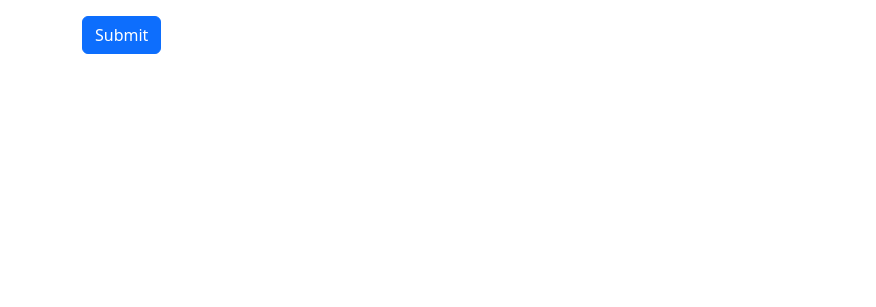
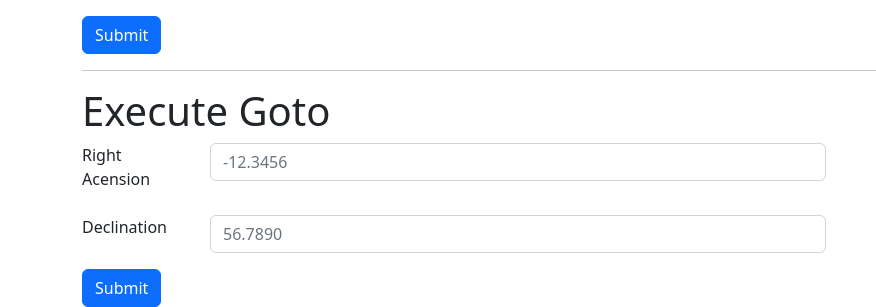
Before and after one commit to DwarfTelescopeUsers/DwarfApp_js, a Next.js app: page /astro-photos in a window 1280 px wide. Shown: the part 508-815 px from the top of the page, without its empty margins (0-876 px from the left). Built offline with nearby package versions, Linux system fonts and the light colour scheme; no server answers.

Commit message:
add goto to astro photos

```diff
--- /dev/null
+++ b/src/components/ExecuteGoto.tsx
@@ -0,0 +1,109 @@
+import { useContext, useState, useEffect } from "react";
+import type { FormEvent } from "react";
+
+import { CoordinatesData } from "@/types";
+import { ConnectionContext } from "@/stores/ConnectionContext";
+import { fetchCoordinates } from "@/db/data_utils";
+import { URI, startGoto } from "@/lib/dwarf_api";
+
+export default function ExecuteGoto() {
+  let connectionCtx = useContext(ConnectionContext);
+
+  const [coordinates, setCoordinates] = useState<CoordinatesData>();
+
+  useEffect(() => {
+    setCoordinates(fetchCoordinates(connectionCtx));
+  }, [connectionCtx]);
+
+  function renderCoordinates() {
+    if (coordinates) {
+      return (
+        <p>
+          Latitude: {coordinates.latitude}, Longitude: {coordinates.longitude}
+        </p>
+      );
+    }
+  }
+
+  function submitHandler(e: FormEvent<HTMLFormElement>) {
+    e.preventDefault();
+
+    const formData = new FormData(e.currentTarget);
+    const formRa = Number(formData.get("ra"));
+    const formDeclination = Number(formData.get("declination"));
+    updateTelescope(formRa, formDeclination);
+  }
+
+  function updateTelescope(ra: number, declination: number) {
+    const socket = new WebSocket(URI);
+    let lat = coordinates?.latitude;
+    let lon = coordinates?.longitude;
+    if (lat === undefined || lon === undefined) {
+      return;
+    }
+
+    socket.addEventListener("open", () => {
+      let planet = null;
+      startGoto(socket, planet, ra, declination, lat as number, lon as number);
+    });
+
+    socket.addEventListener("message", (event) => {
+      let message = JSON.parse(event.data);
+      console.log(message);
+    });
+
+    socket.addEventListener("error", (message) => {
+      console.log("err", message);
+    });
+  }
+
+  return (
+    <div>
+      <h1>Execute Goto</h1>
+
+      {renderCoordinates()}
+
+      <form className="col-sm-8" onSubmit={submitHandler}>
+        <div className="row mb-3">
+          <div className="col-sm-2">
+            <label htmlFor="ra" className="form-label">
+              Right Acension
+            </label>
+          </div>
+          <div className="col-sm-10">
+            <input
+              pattern="^-?\d*(\.\d+)?$"
+              className="form-control"
+              id="ra"
+              name="ra"
+              placeholder="-12.3456"
+              required
+            />
+          </div>
+        </div>
+
+        <div className="row mb-3">
+          <div className="col-sm-2">
+            <label htmlFor="declination" className="form-label">
+              Declination
+            </label>
+          </div>
+          <div className="col-sm-10">
+            <input
+              pattern="^-?\d*(\.\d+)?$"
+              className="form-control"
+              id="declination"
+              name="declination"
+              placeholder="56.7890"
+              required
+            />
+          </div>
+        </div>
+
+        <button type="submit" className="btn btn-primary">
+          Submit
+        </button>
+      </form>
+    </div>
+  );
+}
--- a/src/pages/astro-photos.tsx
+++ b/src/pages/astro-photos.tsx
@@ -63,6 +63,9 @@ export default function AstroPhoto() {
       <hr></hr>
 
       <SetISPSettings />
+
+      <hr></hr>
+      <ExecuteGoto />
     </div>
   );
 }
```
